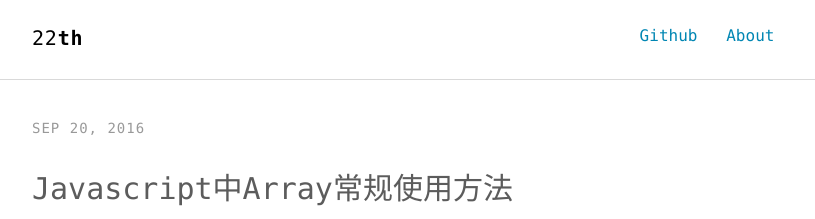
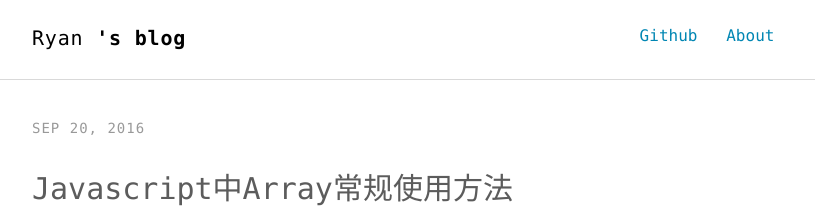
Before and after one commit to engineer-dahe/dahe.github.io, a Jekyll site: the page built from _posts/2016-09-20-javascript-array-used.md, in a window 1280 px wide. Shown: the top 219 px of the page, without its empty margins (232-1047 px from the left). Built offline with Jekyll 4.4.1, drawn with Linux system fonts in a browser that asks for light colours.

Commit message:
edit config

```diff
--- a/_config.yml
+++ b/_config.yml
@@ -1,7 +1,7 @@
 
 # SEO settings
-title: "22"
-title2: "th" # default: ""
+title: "Ryan"
+title2: " 's blog" # default: ""
 description: "This is Ryan's blog."
 keywords: "Jekyll, SEO, blog, web"
 url: http://blog.vim22th.org # site url
```
